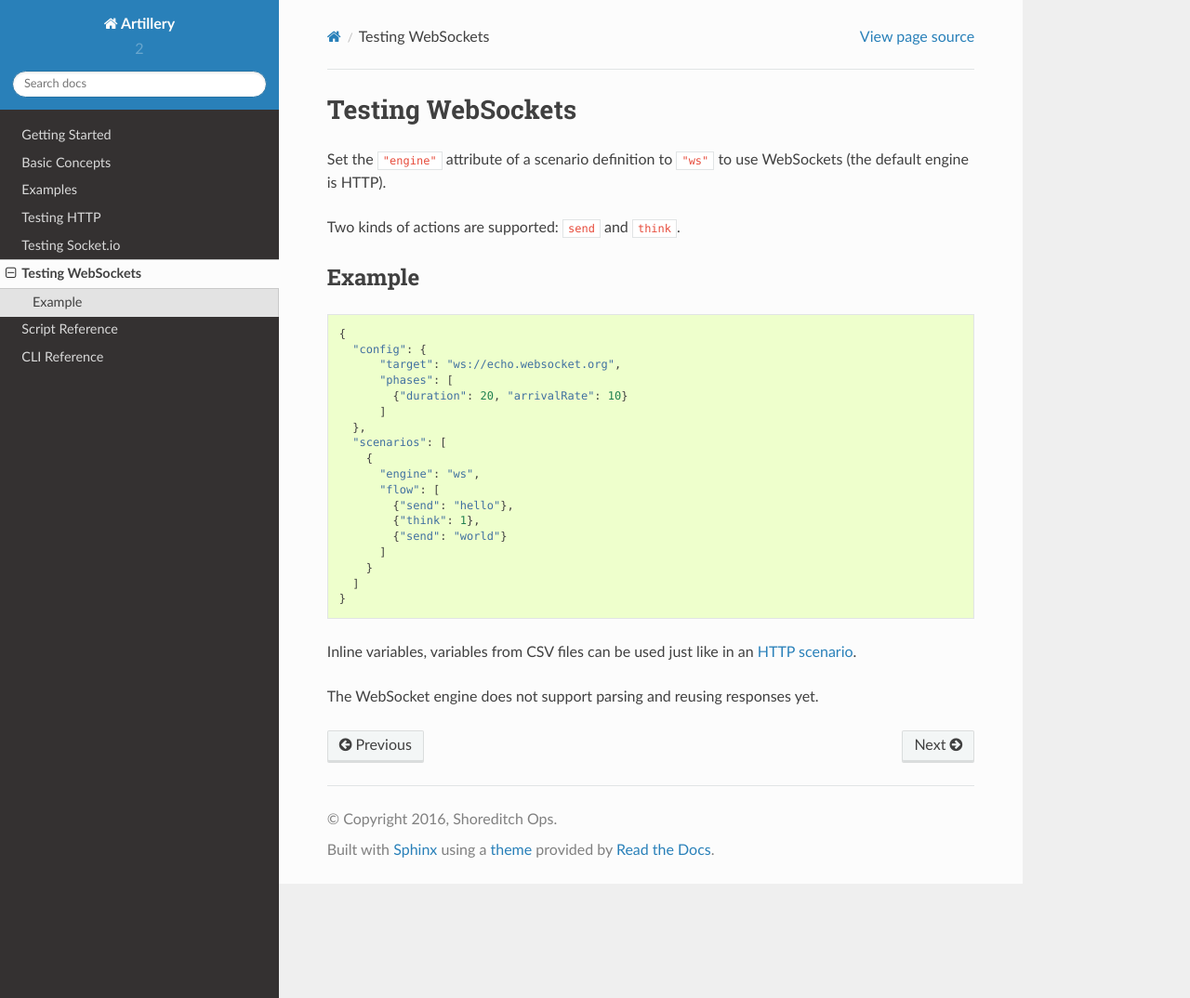
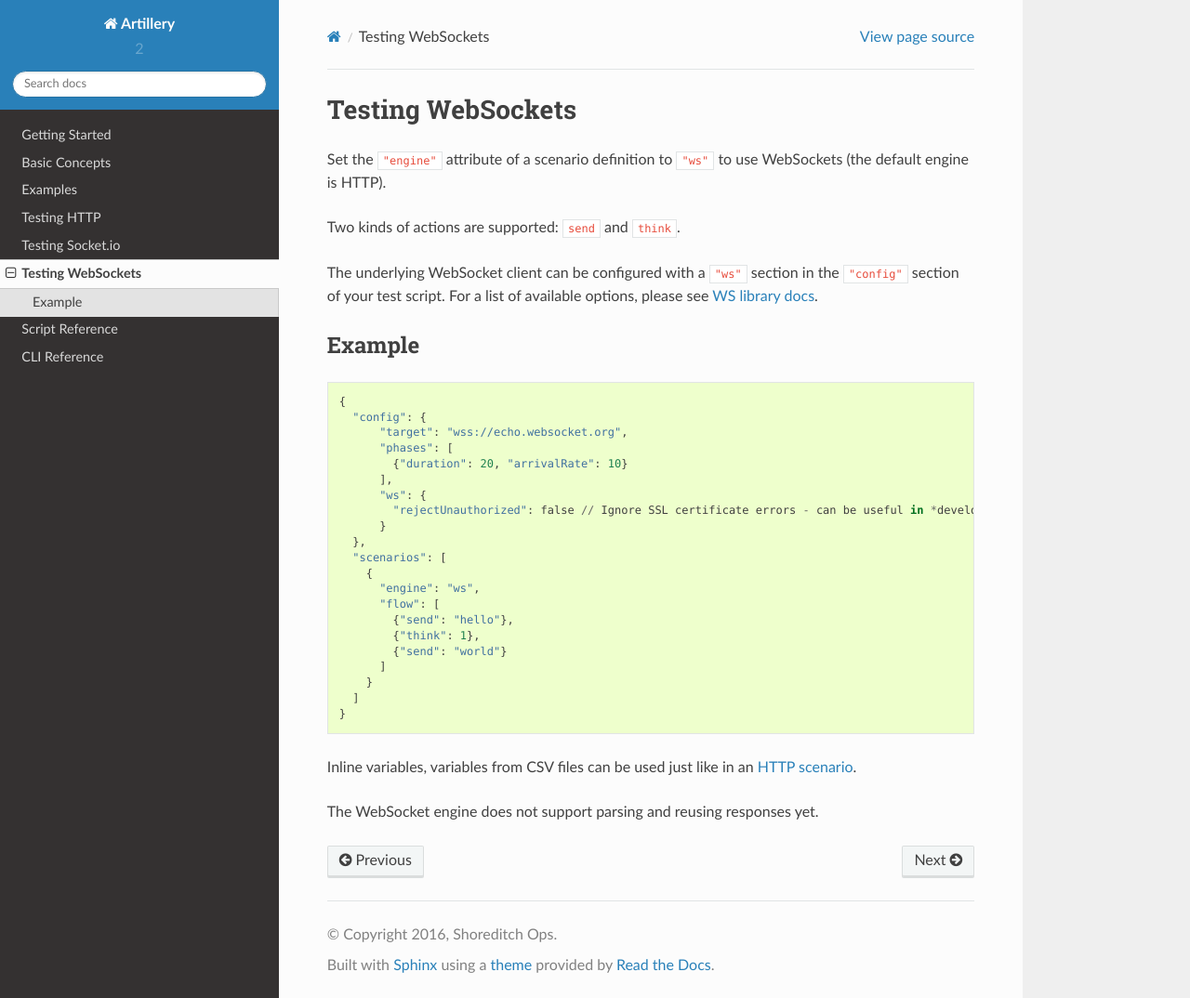
Before and after one commit to jmredfern/artillery-docs, a Sphinx documentation site: the page built from source/testing_websockets.rst, in a window 1280 px wide and 1074 px high. Shown: the whole window at 93% size. Built offline with Sphinx 7.4.7 and the Read the Docs theme 2.0.0, drawn with Linux system fonts in a browser that asks for light colours.

Commit message:
Update testing_websockets.rst
Mention configuration options

```diff
--- a/source/testing_websockets.rst
+++ b/source/testing_websockets.rst
@@ -4,6 +4,8 @@ Testing WebSockets
 Set the ``"engine"`` attribute of a scenario definition to ``"ws"`` to use WebSockets (the default engine is HTTP).
 
 Two kinds of actions are supported: ``send`` and ``think``.
+
+The underlying WebSocket client can be configured with a ``"ws"`` section in the ``"config"`` section of your test script. For a list of available options, please see `WS library docs <https://github.com/websockets/ws/blob/master/doc/ws.md#new-wswebsocketaddress-protocols-options>`_.
 
 Example
 #######
@@ -12,10 +14,13 @@ Example
 
     {
       "config": {
-          "target": "ws://echo.websocket.org",
+          "target": "wss://echo.websocket.org",
           "phases": [
             {"duration": 20, "arrivalRate": 10}
-          ]
+          ],
+          "ws": {
+            "rejectUnauthorized": false // Ignore SSL certificate errors - can be useful in *development* with self-signed certs
+          }
       },
       "scenarios": [
         {
```
